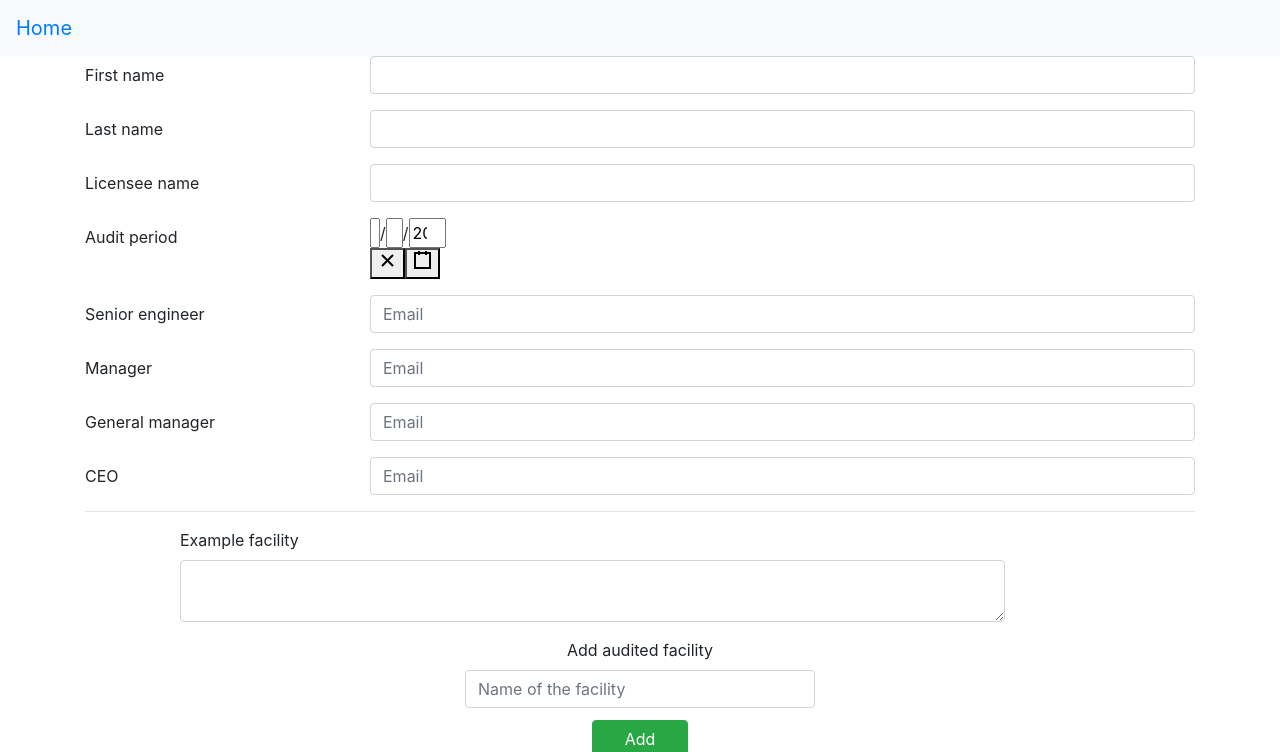
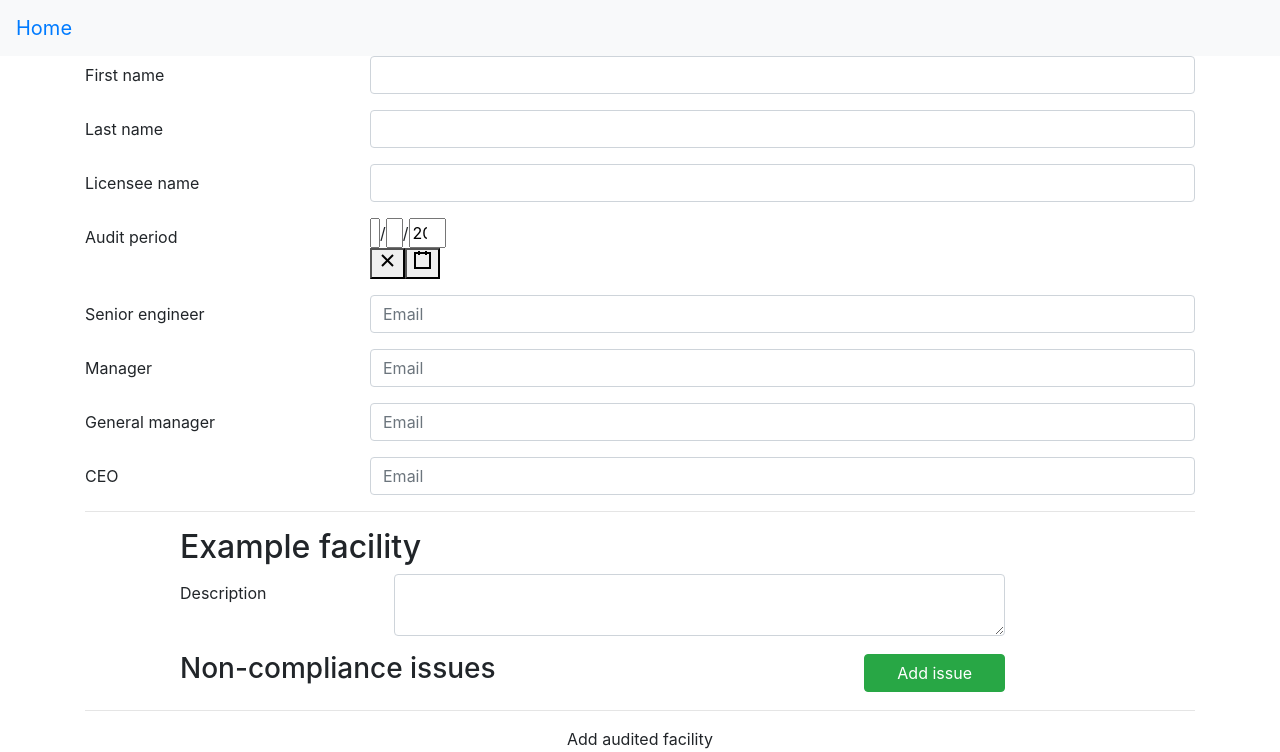
Before and after one commit to MasaSip/compliance-auditing-portal-front-end, a React (Create React App) app: page /create-report in a window 1280 px wide. Shown: the top 752 px of the page. Built offline with nearby package versions, Linux system fonts and the light colour scheme.

Commit message:
Show description for facilities

```diff
--- a/src/AddFacility.jsx
+++ b/src/AddFacility.jsx
@@ -34,7 +34,7 @@ class AddFacility extends React.Component {
                             className="btn-space btn-wide"
                             onClick={() => (this.props.onAddNew(this.state.name))}
                         >
-                            Add
+                            Add facility
                         </Button>
                     </Col>
                 </FormGroup>
--- a/src/CreateReportPage.jsx
+++ b/src/CreateReportPage.jsx
@@ -2,6 +2,7 @@ import React, {Component} from 'react';
 import { Col, Container, Form, FormGroup, Label, Input } from 'reactstrap';
 import DatePicker from 'react-date-picker';
 
+import FieldGroup from './FieldGroup'
 import AddFacility from './AddFacility';
 import Facility from './Facility';
 
@@ -15,26 +16,15 @@ class CreateReportPage extends React.Component {
     }
 }
 
-function FieldGroup({ id, type, label, labelFor, onChange, placeholder }) {
-    return (
-        <FormGroup row>
-            <Label for={labelFor}sm={3}>{label}</Label>
-                <Col sm={9}>
-                    <Input
-                        id={id}
-                        type={type}
-                        placeholder={placeholder}
-                        onChange={onChange}
-                    />
-                </Col>
-        </FormGroup>
-  );
-}
-
-function FaculityList({facilities, onChange}) {
+function FacilityList({facilities, onChange}) {
     return (
         Object.values(facilities).map(facility => {
-            return <Facility facility={facility} onChange={onChange} />;
+            return (
+                <div>
+                    <Facility facility={facility} onChange={onChange} />
+                    <hr sm={12}/>
+                </div>
+            );
         })
     );
 }
@@ -82,7 +72,11 @@ class AddReport extends Component {
             return
         } else {
             let facilities = this.state.facilities;
-            facilities[name] = {'name': name};
+            facilities[name] = {
+                'name': name,
+                'description': '',
+                'issues': {}
+            };
             this.setState({'facilities': facilities});
         }
     }
@@ -175,7 +169,7 @@ class AddReport extends Component {
                     />
                     <hr sm={12}/>
 
-                    <FaculityList
+                    <FacilityList
                         facilities={this.state.facilities}
                         onCHange={this.onFacilityChange}
                     />
--- a/src/Facility.jsx
+++ b/src/Facility.jsx
@@ -1,22 +1,38 @@
 import React from 'react';
-import { Col, FormGroup, Label, Input } from 'reactstrap';
+import { Button, Row, Col, FormGroup, Label, Input } from 'reactstrap';
+import FieldGroup from './FieldGroup'
+
+//function FieldGroup({ id, type, label, labelFor, onChange, placeholder }) {
 
 class Facility extends React.Component {
 
     render() {
         return (
-            <FormGroup row>
+            <Row>
                 <Col sm={{'size': 9, 'offset': 1}}>
-                    <Label for="descrption">
-                        {this.props.facility.name}
-                    </Label>
-                    <Input
+                    <h2>{this.props.facility.name}</h2>
+                    <FieldGroup
                         id="descrption"
                         type="textarea"
+                        label="Description"
+                        labelFor="descrption"
                         onChange={this.props.onChange}
                     />
+                    <Row className="align-items-center">
+                        <Col sm={6} align="left">
+                            <h3 >Non-compliance issues</h3>
+                        </Col>
+                        <Col sm={6} align="right">
+                            <Button
+                                color="success"
+                                className="btn-wide"
+                            >
+                                Add issue
+                            </Button>
+                        </Col>
+                    </Row>
                 </Col>
-            </FormGroup>
+            </Row>
         )
     }
 }
--- /dev/null
+++ b/src/FieldGroup.jsx
@@ -0,0 +1,22 @@
+import React from 'react';
+import { Row, Col, FormGroup, Label, Input } from 'reactstrap';
+
+function FieldGroup({ id, type, label, labelFor, onChange, placeholder }) {
+    return (
+        <FormGroup row>
+            <Label for={labelFor}sm={3}>{label}</Label>
+                <Col sm={9}>
+
+                    <Input
+                        id={id}
+                        type={type}
+                        placeholder={placeholder}
+                        onChange={onChange}
+                    />
+
+                </Col>
+        </FormGroup>
+  );
+}
+
+export default FieldGroup;
```
